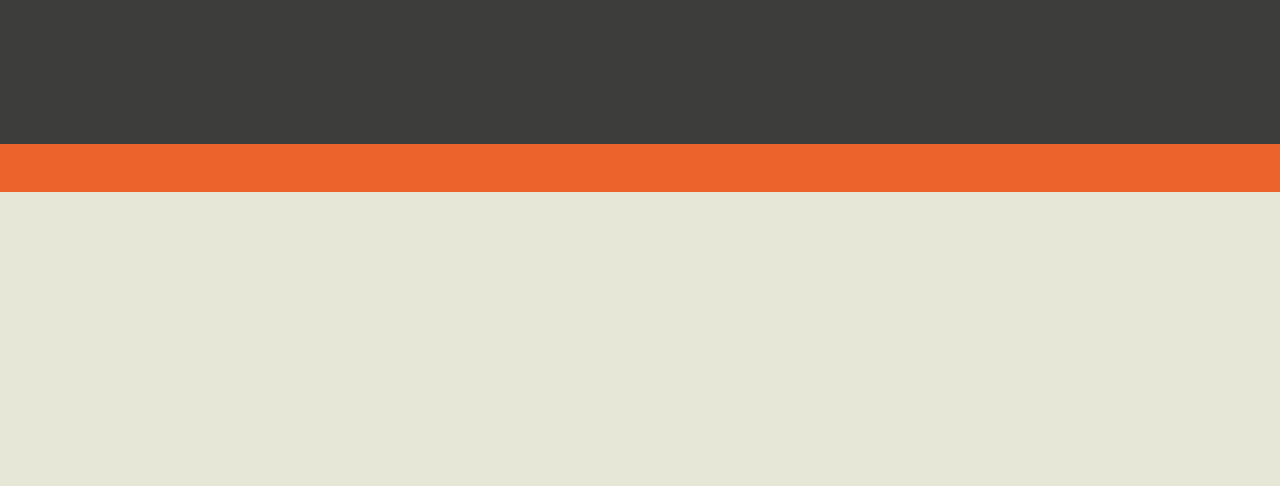
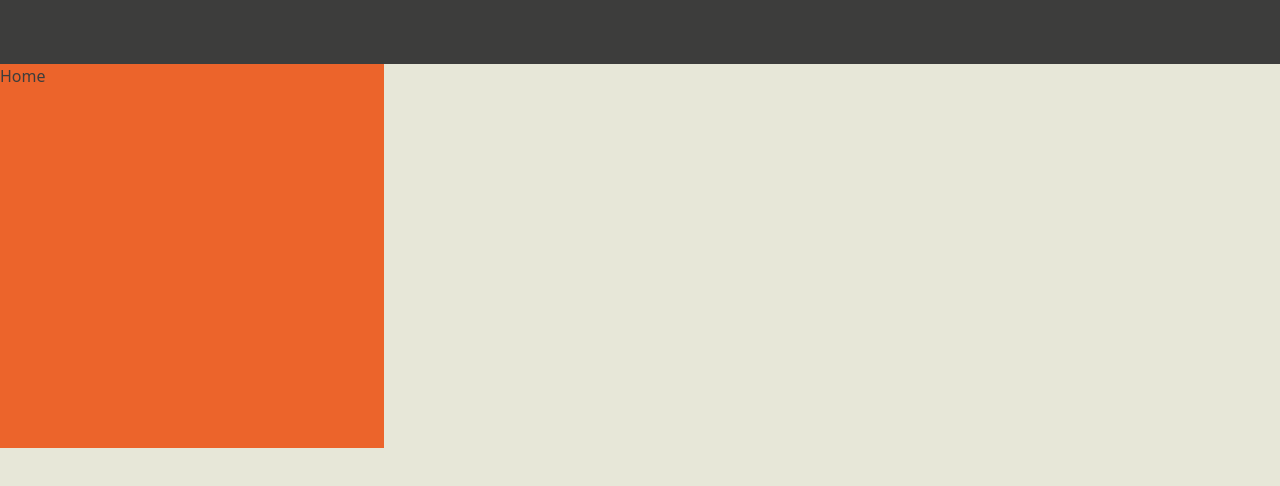
Before and after one commit to alitarika/wordGame, a React (Vite) app in the folder frontend/: page / in a window 1280 px wide. Shown: the top 486 px of the page. Built offline with nearby package versions, Linux system fonts and the light colour scheme.

Commit message:
route init

```diff
--- a/frontend/src/App.jsx
+++ b/frontend/src/App.jsx
@@ -1,10 +1,15 @@
-import { useState } from "react";
+import { BrowserRouter, Route, Routes } from "react-router-dom";
 import Layout from "./pages/Layout";
+import Home from "./pages/words/Home";
 
 export default function App() {
   return (
-    <>
-      <Layout />
-    </>
+    <BrowserRouter>
+      <Routes>
+        <Route path="/" element={<Layout />}>
+          <Route index element={<Home />} />
+        </Route>
+      </Routes>
+    </BrowserRouter>
   );
 }
--- a/frontend/src/pages/Layout.jsx
+++ b/frontend/src/pages/Layout.jsx
@@ -4,8 +4,8 @@ import { Link, Outlet, useNavigate } from "react-router-dom";
 const Layout = () => {
   return (
     <>
-      <div className="w-full h-36 bg-dark "></div>
-      <div className="w-full h-12 bg-primary"></div>
+      <div className="w-full h-16 bg-dark "></div>
+      <Outlet />
     </>
   );
 };
--- /dev/null
+++ b/frontend/src/pages/words/Home.jsx
@@ -0,0 +1,7 @@
+import React from "react";
+
+const Home = () => {
+  return <div className="bg-primary size-96">Home</div>;
+};
+
+export default Home;
```
Also changed, not shown: frontend/src/pages/Login.jsx (added).
